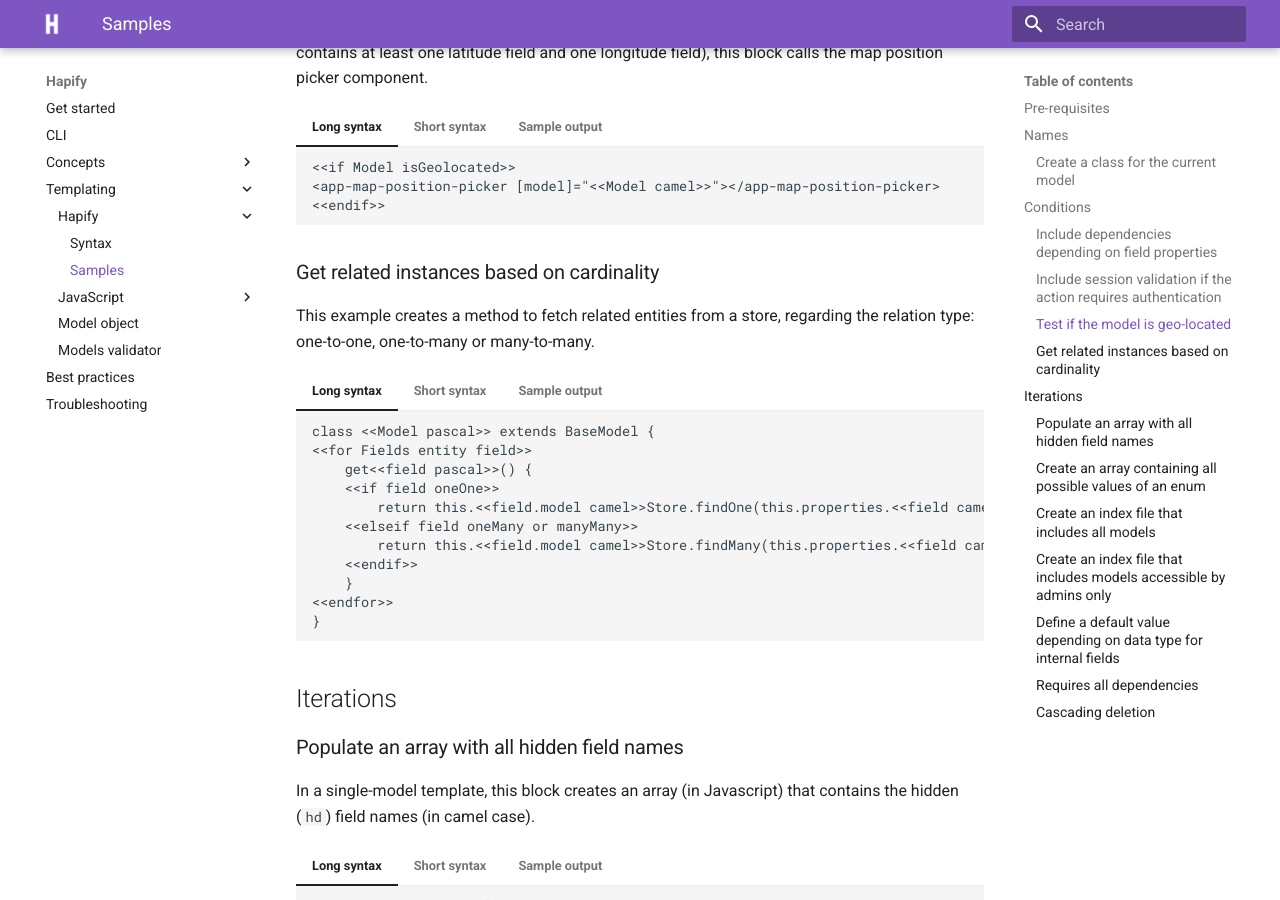
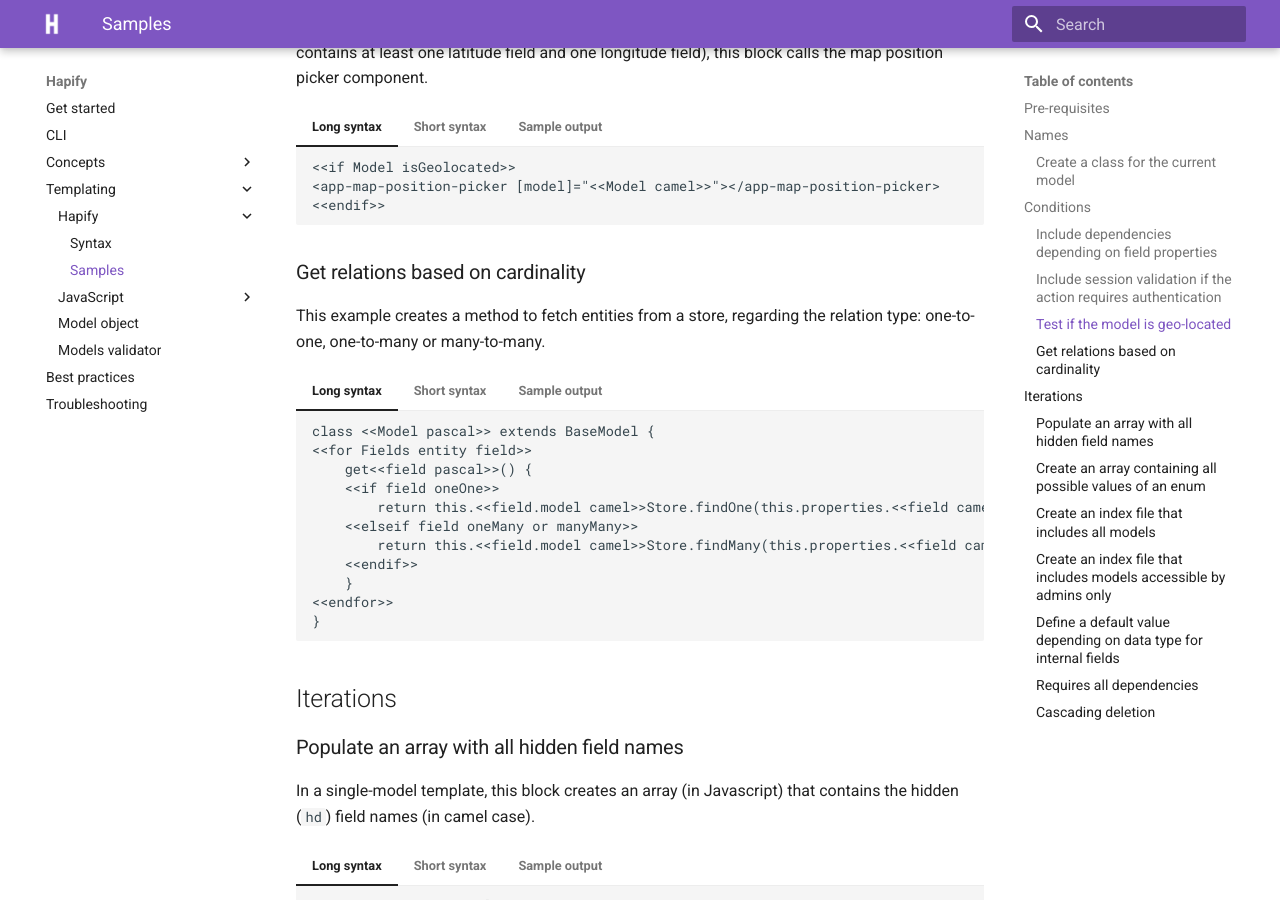
Before and after one commit to hapify/hapify, an MkDocs documentation site: the page built from docs/templating/hapify/code-samples.md, in a window 1280 px wide and 900 px high, scrolled down 1295 px. Built offline with MkDocs 1.6.1 and Material for MkDocs 9.7.7, drawn with Linux system fonts in a browser that asks for light colours.

Commit message:
docs: fix wording

````diff
--- a/docs/templating/hapify/code-samples.md
+++ b/docs/templating/hapify/code-samples.md
@@ -117,9 +117,9 @@ this block calls the map position picker component.
     <app-map-position-picker [model]="place"></app-map-position-picker>
     ```
 
-### Get related instances based on cardinality
+### Get relations based on cardinality
 
-This example creates a method to fetch related entities from a store, regarding the relation type: one-to-one, one-to-many or many-to-many.
+This example creates a method to fetch entities from a store, regarding the relation type: one-to-one, one-to-many or many-to-many.
 
 === "Long syntax"
 
````
